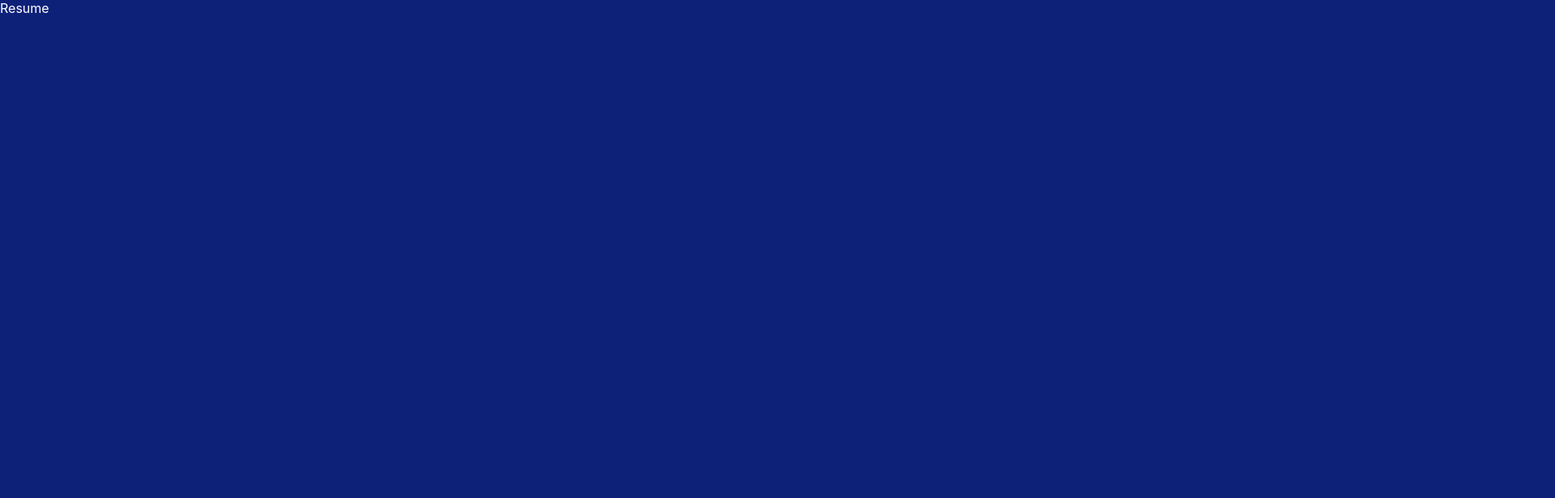
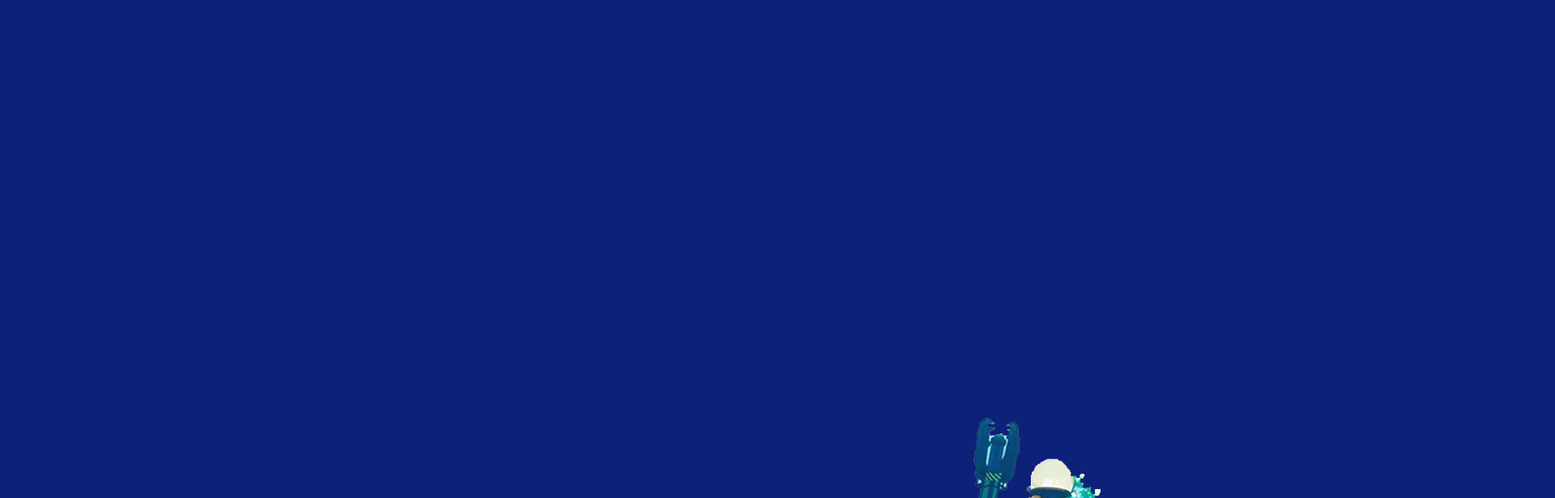
Before and after one commit to mkaplan6/personal-website, a React (Create React App) app: page /resume in a window 1280 px wide. Shown: the top 616 px of the page at 81% size, 1920 px wide, since content can reach past the window. Built offline with nearby package versions, Linux system fonts and the light colour scheme.

Commit message:
added image

```diff
--- a/src/App.js
+++ b/src/App.js
@@ -3,14 +3,18 @@
 import { Home } from './Components/Home';
 import { Resume } from './Components/Resume'
 import { Misc } from './Components/Misc'
+import banner from './images/banner.png';
 
 function App() {
   return (
-    <Routes> {/* Every route of the website goes in between these tags */}
+    <div>
+      <img src={banner} alt=""/>
+      <Routes> {/* Every route of the website goes in between these tags */}
       <Route path='/' element={<Home />}></Route> {/* Render one specific route of the website*/}
       <Route path='resume' element={<Resume />}></Route>
       <Route path='misc' element={<Misc />}></Route>
     </Routes>
+    </div>
   );
 }
 
--- a/src/Components/Home.js
+++ b/src/Components/Home.js
@@ -2,6 +2,6 @@
 
 export const Home = () => {
   return (
-    <div style={{color: 'white'}}>Home</div>
+    <div style={{color: 'white'}}><b>Home</b></div>
   )
 }
--- a/src/Components/Misc.js
+++ b/src/Components/Misc.js
@@ -2,6 +2,6 @@
 
 export const Misc = () => {
   return (
-    <div style={{color: 'white'}}>Misc</div>
+    <div style={{color: 'white'}}><b>Misc</b></div>
   )
 }
--- a/src/Components/Resume.js
+++ b/src/Components/Resume.js
@@ -2,6 +2,6 @@
 
 export const Resume = () => {
   return (
-    <div style={{color: 'white'}}>Resume</div>
+    <div style={{color: 'white'}}><b>Resume</b></div>
   )
 }
```
Also changed, not shown: src/images/banner.png (added).
